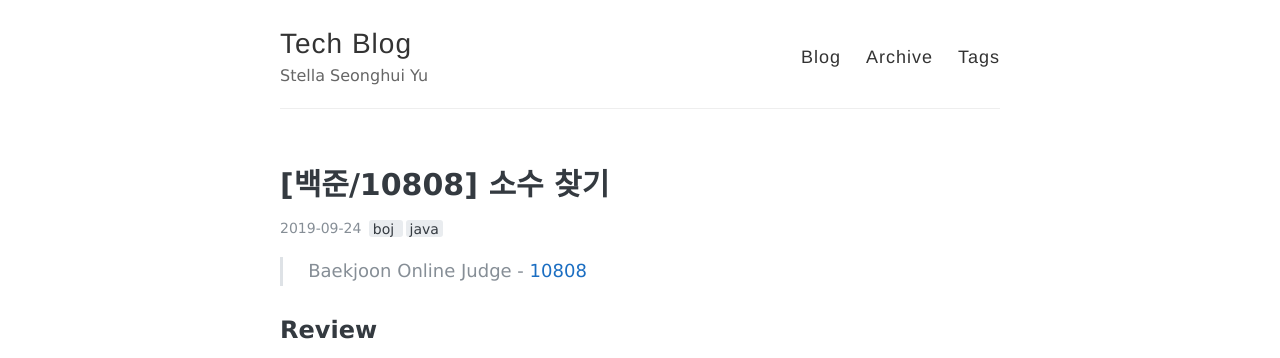
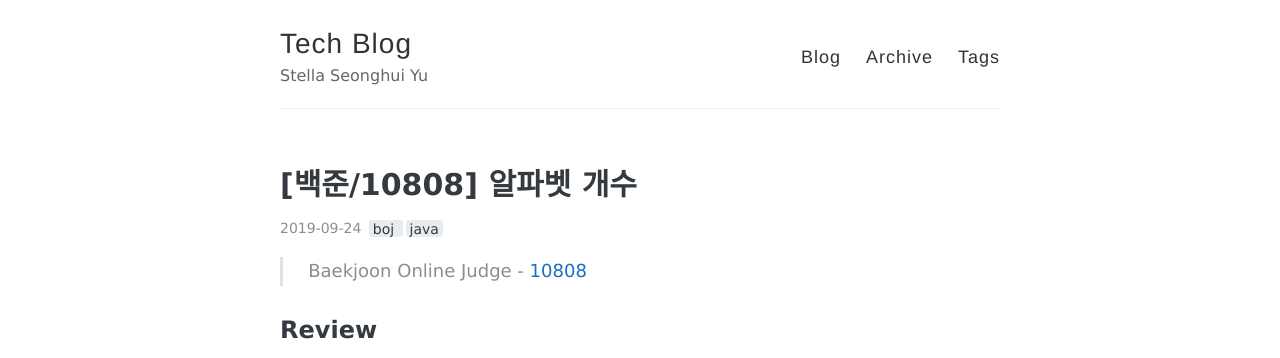
Before and after one commit to Seonghui/Seonghui.github.io, a Jekyll site: the page built from _posts/2019-09-24-10808.md, in a window 1280 px wide. Shown: the top 358 px of the page. Built offline with Jekyll 4.4.1, drawn with Linux system fonts in a browser that asks for light colours.

Commit message:
Fix typo

```diff
--- a/_posts/2019-09-24-10808.md
+++ b/_posts/2019-09-24-10808.md
@@ -1,6 +1,6 @@
 ---
 layout: post
-title: "[백준/10808] 소수 찾기"
+title: "[백준/10808] 알파벳 개수"
 tags: [boj, java]
 ---
 > Baekjoon Online Judge - [10808](https://www.acmicpc.net/problem/10808)
```
